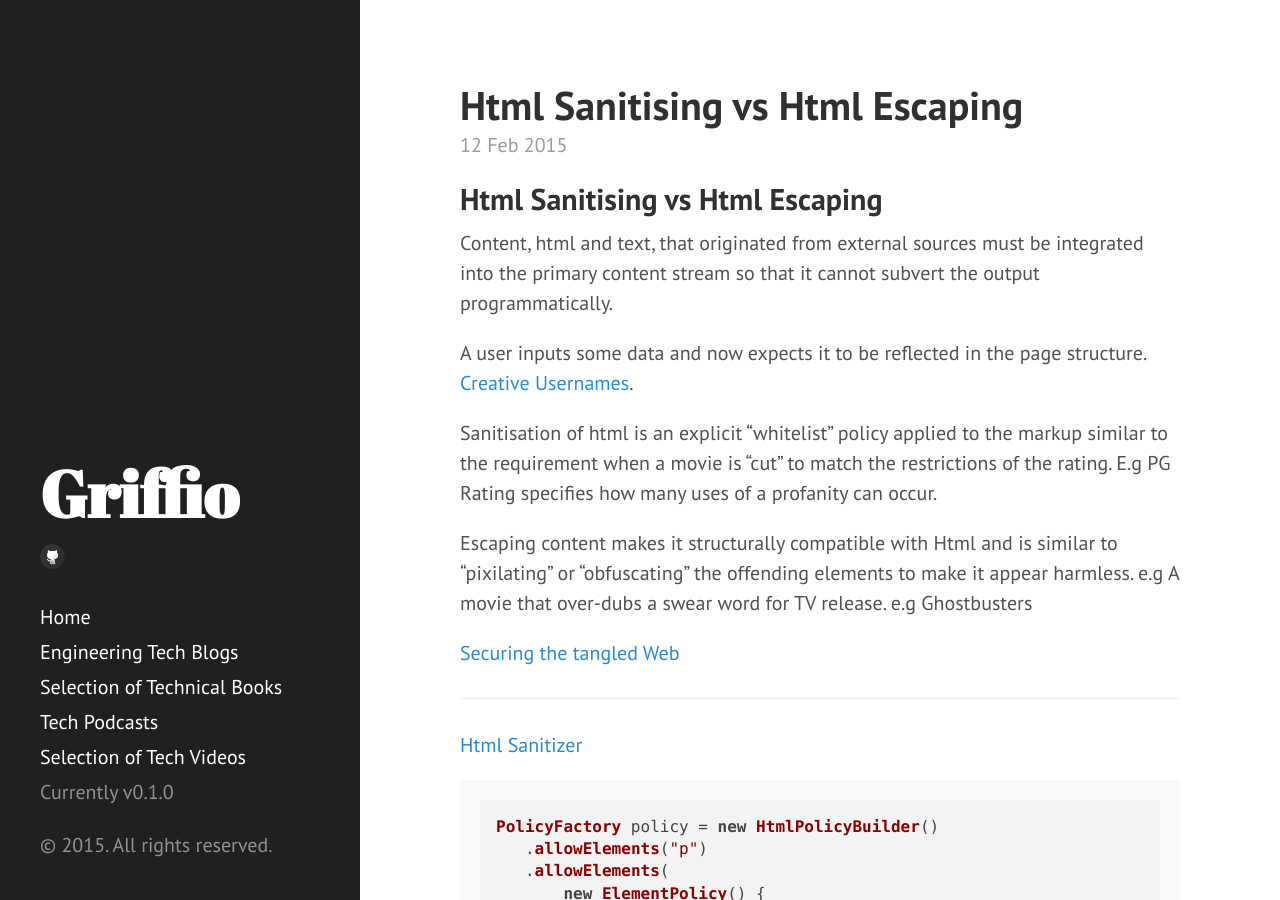
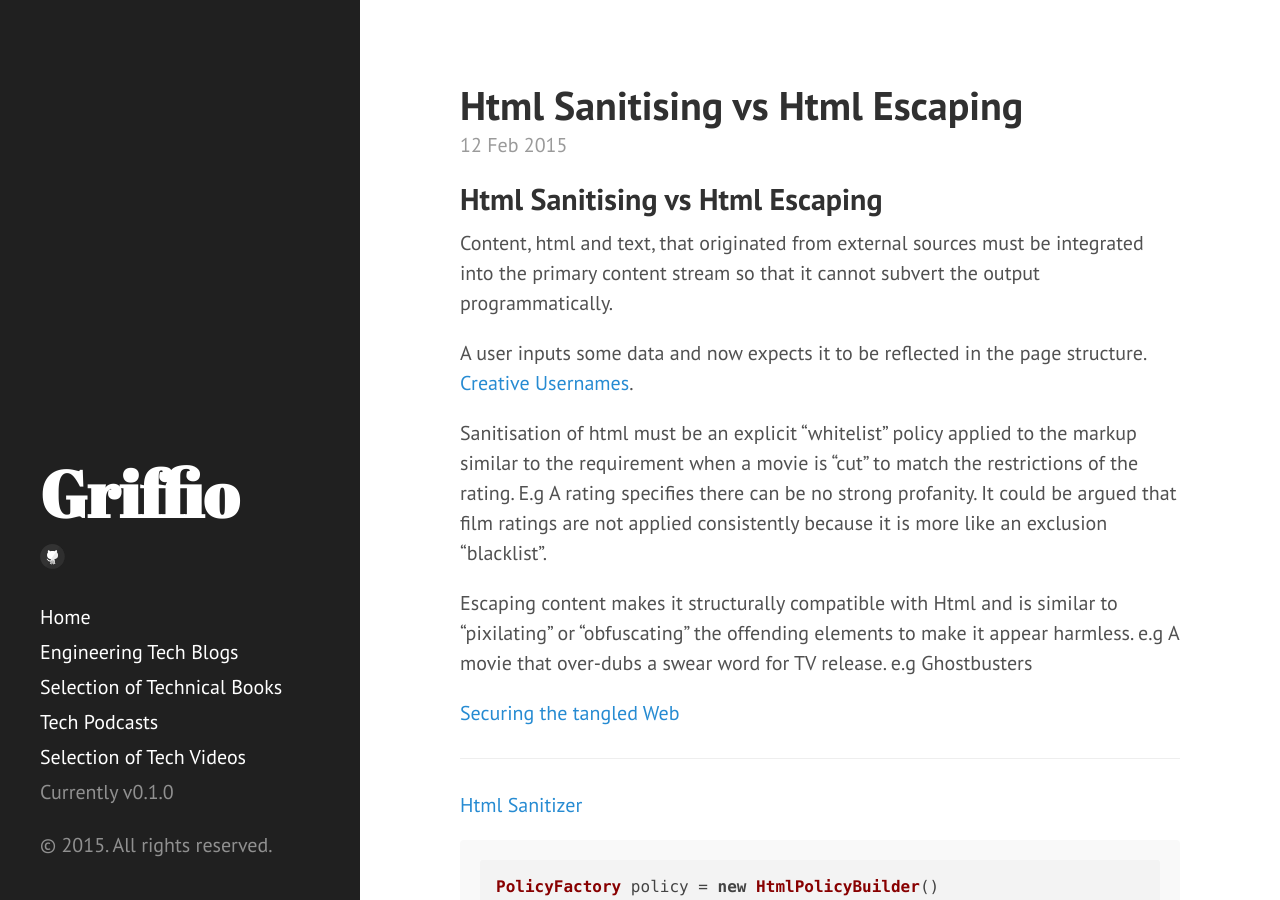
Before and after one commit to griffio/griffio.github.io, a Jekyll site: the page built from _posts/2015-02-12-Html-Sanitising.md, in a window 1280 px wide and 900 px high. Built offline with Jekyll 4.4.1, drawn with Linux system fonts in a browser that asks for light colours; nearby versions of some CDN libraries.

Commit message:
Update 2015-02-12-Html-Sanitising.md

```diff
--- a/_posts/2015-02-12-Html-Sanitising.md
+++ b/_posts/2015-02-12-Html-Sanitising.md
@@ -13,7 +13,8 @@
 
 A user inputs some data and now expects it to be reflected in the page structure. [Creative Usernames](https://labs.spotify.com/2013/06/18/creative-usernames).
 
-Sanitisation of html is an explicit "whitelist" policy applied to the markup similar to the requirement when a movie is "cut" to match the restrictions of the rating. E.g PG Rating specifies how many uses of a profanity can occur.
+Sanitisation of html must be an explicit "whitelist" policy applied to the markup similar to the requirement when a movie is "cut" to match the restrictions of the rating. E.g A rating specifies there can be no strong profanity.
+It could be argued that film ratings are not applied consistently because it is more like an exclusion "blacklist".
 
 Escaping content makes it structurally compatible with Html and is similar to "pixilating" or "obfuscating" the offending elements to make it appear harmless.
 e.g A movie that over-dubs a swear word for TV release. e.g Ghostbusters
```
